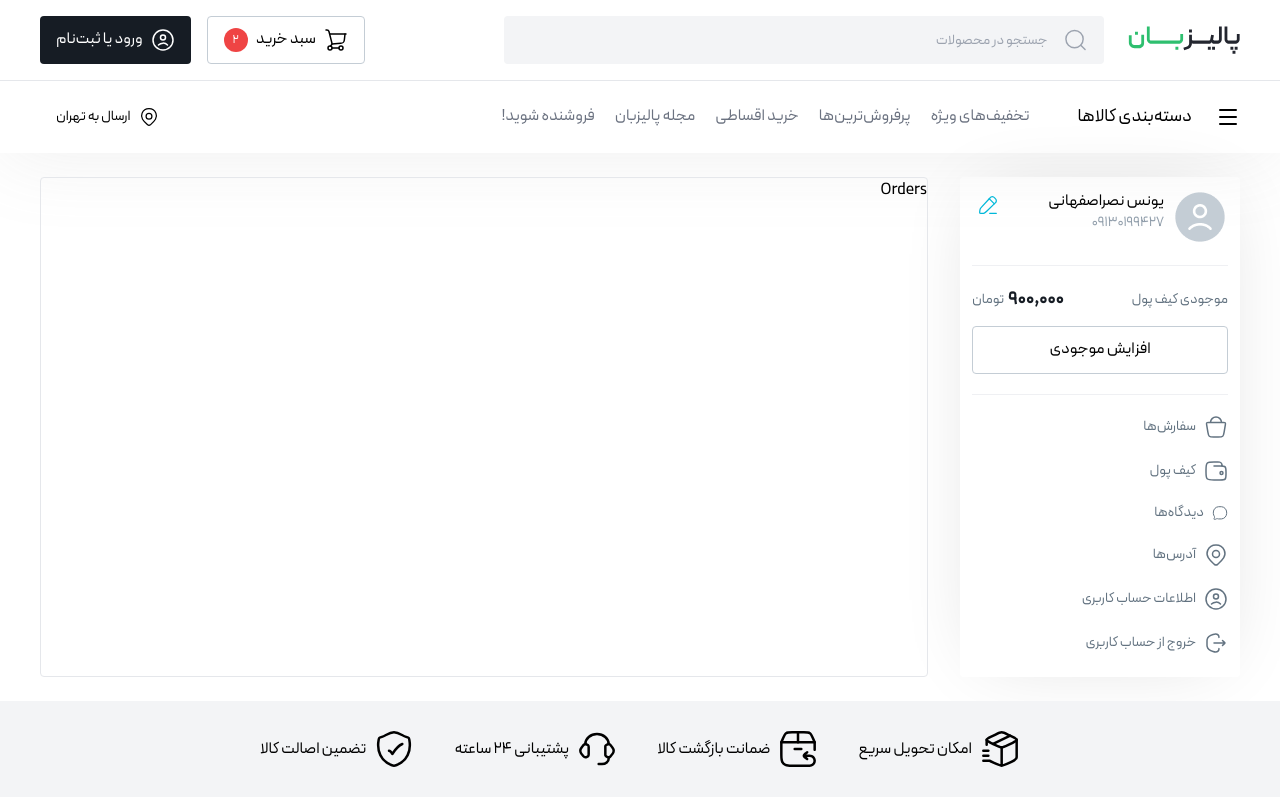
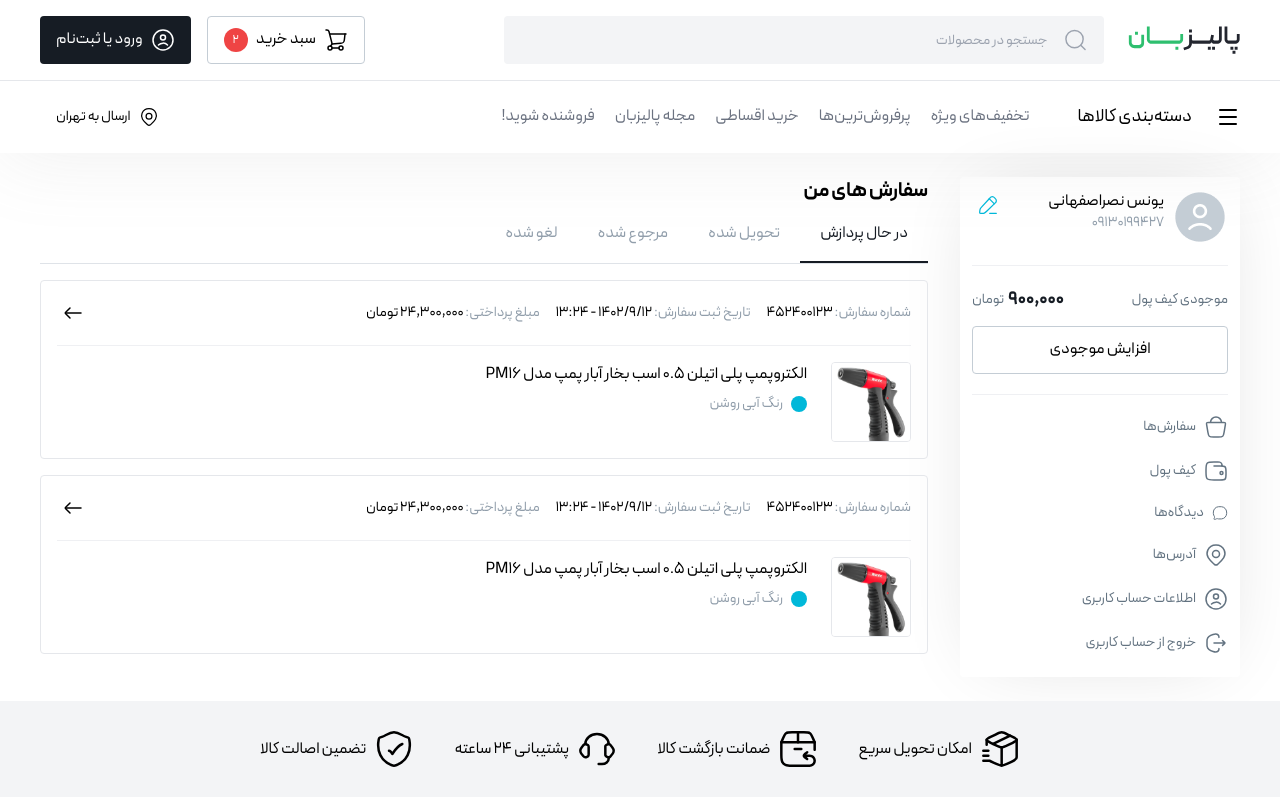
Before and after one commit to hamideslami32/leyan, a Next.js app: page /profile/orders in a window 1280 px wide. Shown: the top 800 px of the page. Built offline with nearby package versions, Linux system fonts and the light colour scheme.

Commit message:
feat: orders page

```diff
--- /dev/null
+++ b/src/components/pages/profile/OrderCard.tsx
@@ -0,0 +1,56 @@
+import { Divider, IconButton } from '@chakra-ui/react';
+import ArrowLeftIcon from '@/assets/icons/arrow-left.svg';
+import Image from 'next/image';
+import Link from 'next/link';
+
+const OrderCard = () => {
+  return (
+    <div className='flex flex-col gap-4 rounded-md border p-4'>
+      <div className='flex items-center justify-between'>
+        <div className='flex items-center gap-4 text-sm'>
+          <p>
+            <span className='text-secondary-500'>شماره سفارش: </span>
+            <span>۴۵۲۴۰۰۱۲۳</span>
+          </p>
+          <p>
+            <span className='text-secondary-500'>تاریخ ثبت سفارش: </span>
+            <span>۱۴۰۲/۹/۱۲ - ۱۳:۲۴</span>
+          </p>
+          <p>
+            <span className='text-secondary-500'>مبلغ پرداختی: </span>
+            <span>۲۴,۳۰۰,۰۰۰ تومان</span>
+          </p>
+        </div>
+        <IconButton
+          variant={'text'}
+          as={Link}
+          size={'sm'}
+          href={'#'}
+          aria-label='link-to-order-detail'
+          icon={<ArrowLeftIcon />}
+        />
+      </div>
+      <Divider />
+      <div className='flex gap-6'>
+        <div className=' h-20 w-20 overflow-hidden rounded-md border'>
+          <Image
+            className='object-cover'
+            src='/images/product-sample.png'
+            width='80'
+            height='80'
+            alt='product-image'
+          />
+        </div>
+        <div>
+          <p>الکتروپمپ پلی اتیلن 0.5 اسب بخار آبار پمپ مدل PM16</p>
+          <p className='mt-2 flex items-center text-sm text-secondary-500'>
+            <span className='ml-2 inline-block h-4 w-4 rounded-full bg-info'></span>
+            رنگ آبی روشن
+          </p>
+        </div>
+      </div>
+    </div>
+  );
+};
+
+export default OrderCard;
--- a/src/layouts/profile.tsx
+++ b/src/layouts/profile.tsx
@@ -95,7 +95,7 @@ const ProfileLayout = ({ children }: { children: ReactNode }) => {
           </div>
         </div>
       </div>
-      <div className='flex-1 rounded-md border'>{children}</div>
+      <div className='flex-1 rounded-md'>{children}</div>
     </div>
   );
 };
--- a/src/pages/profile/orders.tsx
+++ b/src/pages/profile/orders.tsx
@@ -1,7 +1,43 @@
+import ProductTabbar from '@/components/pages/product/ProductTabbar';
+import OrderCard from '@/components/pages/profile/OrderCard';
 import ProfileLayout from '@/layouts/profile';
 
+const tabbarOrders = [
+  {
+    id: 0,
+    title: 'در حال پردازش',
+    tag: '/in-progress',
+  },
+  {
+    id: 1,
+    title: 'تحویل شده',
+    tag: '/delivered',
+  },
+  {
+    id: 2,
+    title: 'مرجوع شده',
+    tag: '/returned',
+  },
+  {
+    id: 3,
+    title: 'لغو شده',
+    tag: '/cancelled',
+  },
+];
+
 const Orders = () => {
-  return <ProfileLayout>Orders</ProfileLayout>;
+  return (
+    <ProfileLayout>
+      <h1 className='text-xl font-bold'>سفارش های من</h1>
+      <div className='flex flex-col gap-4'>
+        <ProductTabbar data={tabbarOrders} />
+        <div className='flex flex-col gap-4'>
+          <OrderCard />
+          <OrderCard />
+        </div>
+      </div>
+    </ProfileLayout>
+  );
 };
 
 export default Orders;
```
